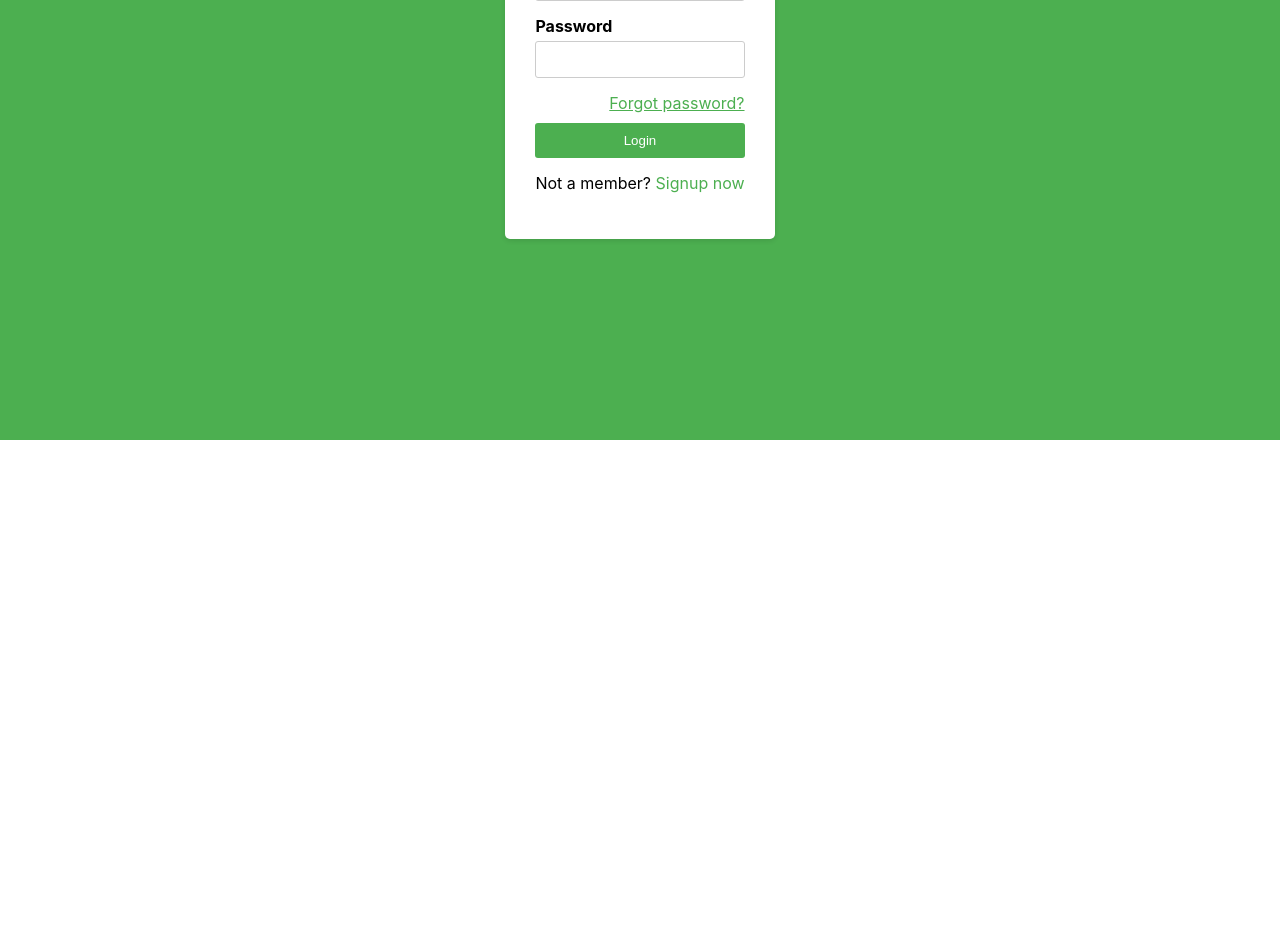
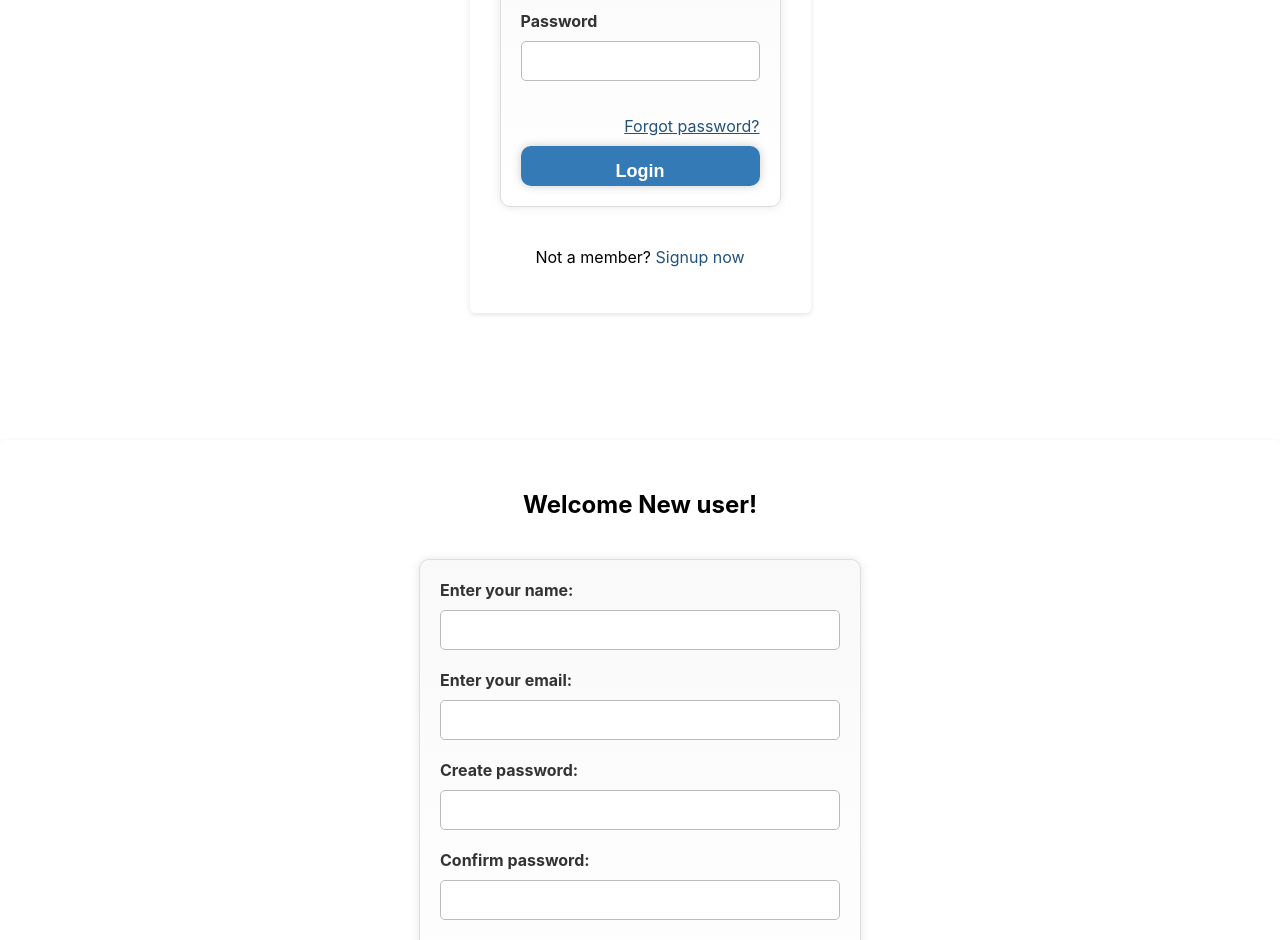
Before and after one commit to rohit-workspace069/random-thoughts_frontend, a React (Create React App) app: page / in a window 1280 px wide. Shown: the part 360-1300 px from the top of the page. Before the commit the page ends 800 px from the top, so only its background shows below. Built offline with nearby package versions, Linux system fonts and the light colour scheme.

Commit message:
Added RegisterPage component and refined others

```diff
--- a/src/App.js
+++ b/src/App.js
@@ -1,10 +1,13 @@
 import logo from './logo.svg';
 import './App.css';
 import LoginPage from './components/LoginPage';
+import RegisterPage from './components/RegisterPage';
 
 function App() {
-  return (
-    <LoginPage></LoginPage>
+  return (<div>
+     <LoginPage />
+     <RegisterPage />
+    </div>
   );
 }
 
--- a/src/components/LoginPage.jsx
+++ b/src/components/LoginPage.jsx
@@ -26,7 +26,7 @@ function LoginPage() {
     return (
         <div className="login-container">
             <div className="login-form">
-                <h2>Login Form</h2>
+                <h2>Welcome Back ! user</h2>
                 <form onSubmit={handleSubmit} >
                     <div className="input-group">
                         <label htmlFor="email">Email or Phone</label>
--- /dev/null
+++ b/src/components/RegisterPage.jsx
@@ -0,0 +1,84 @@
+import React, { useState } from "react";
+import "./comonent-style/RegisterPage.css";
+
+const RegisterPage = () => {
+    const [name, setName] = useState("");
+    const [email, setEmail] = useState("");
+    const [password, setPassword] = useState("");
+    const [confirmPassword, setConfirmPassword] = useState("");
+    const [termsAccepted, setTermsAccepted] = useState(false);
+
+    const handleSubmit = (event) => {
+        event.preventDefault();
+        // Perform registration logic here
+        console.log("Name:", name);
+        console.log("Email:", email);
+        console.log("Password:", password);
+        console.log("Confirm Password:", confirmPassword);
+        console.log("Terms Accepted:", termsAccepted);
+    };
+
+    return (<div className="register-container">
+        <div className="register-form">
+            <h2>Welcome New user!</h2>
+            <form onSubmit={handleSubmit}>
+                <div>
+                    <label htmlFor="name">Enter your name:</label>
+                    <input
+                        type="text"
+                        id="name"
+                        value={name}
+                        onChange={(e) => setName(e.target.value)}
+                        required
+                    />
+                </div>
+                <div>
+                    <label htmlFor="email">Enter your email:</label>
+                    <input
+                        type="email"
+                        id="email"
+                        value={email}
+                        onChange={(e) => setEmail(e.target.value)}
+                        required
+                    />
+                </div>
+                <div>
+                    <label htmlFor="password">Create password:</label>
+                    <input
+                        type="password"
+                        id="password"
+                        value={password}
+                        onChange={(e) => setPassword(e.target.value)}
+                        required
+                    />
+                </div>
+                <div>
+                    <label htmlFor="confirmPassword">Confirm password:</label>
+                    <input
+                        type="password"
+                        id="confirmPassword"
+                        value={confirmPassword}
+                        onChange={(e) => setConfirmPassword(e.target.value)}
+                        required
+                    />
+                </div>
+                <div>
+                    <input
+                        type="checkbox"
+                        id="terms"
+                        checked={termsAccepted}
+                        onChange={() => setTermsAccepted(!termsAccepted)}
+                    />
+                    <label htmlFor="terms">I accept all terms & conditions</label>
+                </div>
+                <button type="submit">Register Now</button>
+            </form>
+            <p className="signup-link">
+                Already Have Account <a href="#">Login now</a>
+            </p> </div>
+    </div>
+
+    );
+};
+
+export default RegisterPage;
--- a/src/components/comonent-style/LoginPage.css
+++ b/src/components/comonent-style/LoginPage.css
@@ -3,7 +3,7 @@
     justify-content: center;
     align-items: center;
     height: 100vh;
-    background-color: #4CAF50; /* Green background */
+    background-color:#fff;
   }
 
   .login-form {
@@ -40,11 +40,11 @@
     display: block;
     text-align: right;
     margin-bottom: 10px;
-    color: #4CAF50; /* Green link color */
+    color:  #23527c; /* Green link color */
   }
 
   .login-button {
-    background-color: #4CAF50; /* Green button */
+    background-color:  #23527c; /* Green button */
     color: #fff;
     padding: 10px 20px;
     border: none;
@@ -59,7 +59,7 @@
   }
 
   .signup-link a {
-    color: #4CAF50; /* Green link color */
+    color:  #23527c;
     text-decoration: none;
   }
 
--- /dev/null
+++ b/src/components/comonent-style/RegisterPage.css
@@ -0,0 +1,113 @@
+/* RegisterPage.css */
+/* .register-container {
+    display: flex;
+    justify-content: center;
+    align-items: center;
+    height: 100vh;
+    background-color:#fff; */
+  /* } */
+  .register-form {
+    background-color: #fff; /* White background for the form */
+    padding: 30px;
+    border-radius: 5px;
+    box-shadow: 0 2px 5px rgba(0, 0, 0, 0.1); /* Add a subtle shadow */
+  }
+
+form {
+    max-width: 400px;
+    margin: 40px auto;
+    padding: 20px;
+    background-color: #fff;
+    border: 1px solid #ddd;
+    box-shadow: 0 0 10px rgba(0, 0, 0, 0.1);
+    border-radius: 10px;
+  }
+
+  label {
+    display: block;
+    margin-bottom: 10px;
+    font-weight: bold;
+    color: #333;
+  }
+
+  input[type="text"],
+  input[type="email"],
+  input[type="password"] {
+    width: 100%;
+    height: 40px;
+    margin-bottom: 20px;
+    padding: 10px;
+    border: 1px solid #ccc;
+    border-radius: 5px;
+  }
+
+  input[type="checkbox"] {
+    margin-right: 10px;
+  }
+
+  button[type="submit"] {
+    width: 100%;
+    height: 40px;
+    background-color: #4CAF50;
+    color: #fff;
+    padding: 10px;
+    border: none;
+    border-radius: 5px;
+    cursor: pointer;
+    font-weight: bold;
+  }
+
+  button[type="submit"]:hover {
+    background-color: #3e8e41;
+  }
+
+  .terms {
+    font-size: 14px;
+    color: #666;
+    margin-top: 20px;
+  }
+
+  .terms a {
+    text-decoration: none;
+    color: #337ab7;
+  }
+
+  .terms a:hover {
+    color: #23527c;
+  }
+
+  /* Add some extra styles to make it look like the attached photo */
+
+  form {
+    background-image: linear-gradient(to bottom, #f9f9f9, #fff);
+  }
+
+  label {
+    font-size: 16px;
+  }
+
+  input[type="text"],
+  input[type="email"],
+  input[type="password"] {
+    font-size: 16px;
+    padding: 15px;
+    border: 1px solid #bbb;
+  }
+
+  button[type="submit"] {
+    font-size: 18px;
+    padding: 15px;
+    background-color: #337ab7;
+    border: none;
+    border-radius: 10px;
+    box-shadow: 0 0 10px rgba(0, 0, 0, 0.2);
+  }
+
+  button[type="submit"]:hover {
+    background-color: #23527c;
+  }
+
+  .terms {
+    font-size: 16px;
+    margin-top: 30px;
+  }
```
